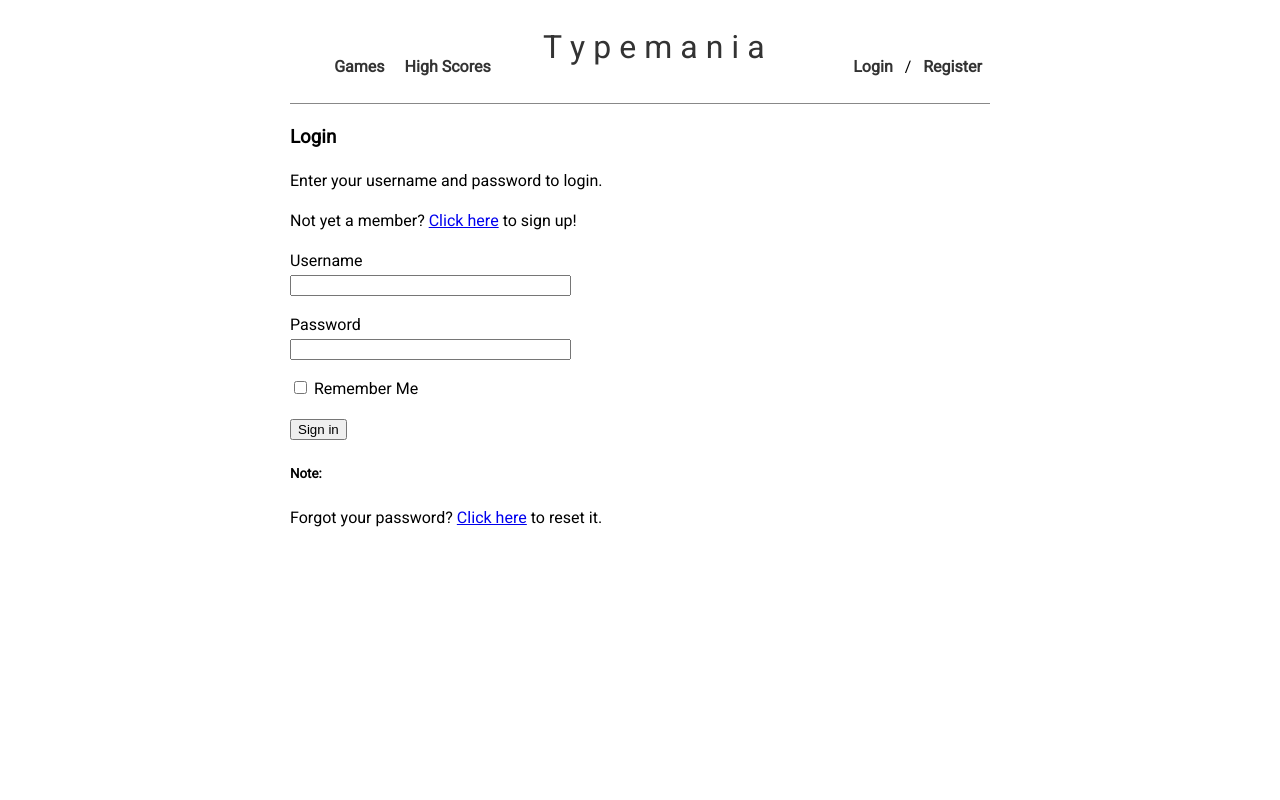
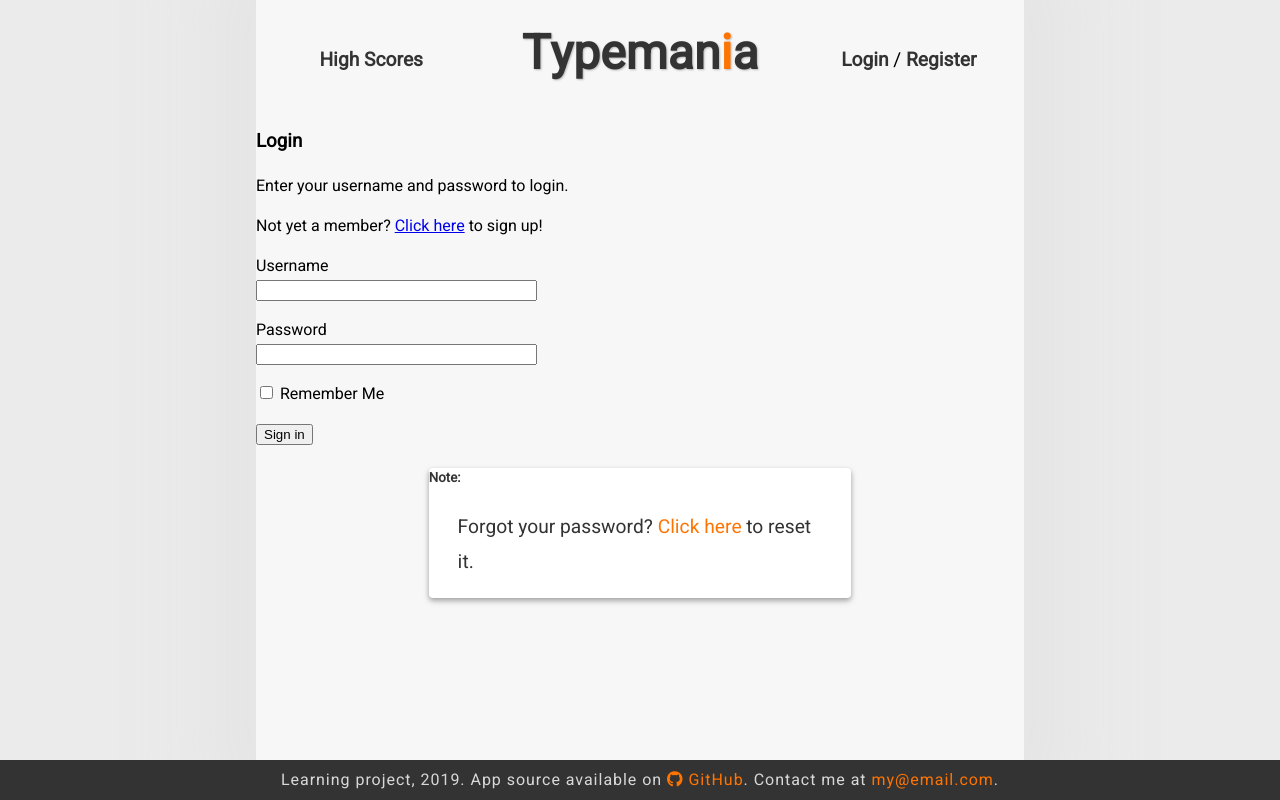
Before and after one commit to patrik-setterberg/type, a Flask app: a page that uses app/templates/base.html in a window 1280 px wide. Run offline with Flask 2, Linux system fonts and the light colour scheme; some libraries are stand-ins or nearby versions.

Commit message:
Add game logic, high scores

```diff
--- a/app/__init__.py
+++ b/app/__init__.py
@@ -45,5 +45,4 @@
     app.logger.setLevel(logging.INFO)
     app.logger.info('T Y P E - startup')
 
-
 from app import routes, models, errors
--- a/app/models.py
+++ b/app/models.py
@@ -13,6 +13,7 @@
     email = db.Column(db.String(120), index=True, unique=True)
     password_hash = db.Column(db.String(120))
     last_seen = db.Column(db.DateTime, default=datetime.utcnow)
+    high_score = db.Column(db.Integer, index=True, default=0)
 
     def __repr__(self):
         return '<User {}>'.format(self.username)
--- a/app/routes.py
+++ b/app/routes.py
@@ -11,16 +11,26 @@
 from werkzeug.urls import url_parse
 from werkzeug.security import generate_password_hash
 from app.email import send_password_reset_email
+from config import SECRET_HIGH_SCORE_KEY
+import json
 
 
 # Home
-@app.route('/')
-@app.route('/index')
+@app.route('/', methods=['GET'])
+@app.route('/index', methods=['GET'])
 def index():
     return render_template('index.html', title='Home')
 
 
-# Survive game
+# High score list
+@app.route('/high_scores', methods=['GET'])
+def high_scores():
+    scores = User.query.order_by(User.high_score.desc()).all()
+
+    return render_template('high_scores.html', title='High Scores', scores=scores)
+
+
+# Survive game ######## KANSKE TA BORT HELT OCH HÅLLET EN GÅNG FÖR ALLA????????
 @app.route('/survive')
 def survive():
     return render_template('survive.html', title='Survive: Type or die!')
@@ -163,18 +173,83 @@
     return render_template('reset_password.html', form=form)
 
 
+# Get username and score
+@app.route('/get_name_and_score', methods=['GET'])
+def get_name_and_score():
+    user_info = {}
+    if current_user.is_authenticated:
+        user_info['username'] = current_user.username
+        try:
+            user_info['high_score'] = current_user.high_score
+        except:
+            user_info['high_score'] = 0
+    else:
+        user_info['username'] = 'anonymous'
+        user_info['high_score'] = 0
+
+    return json.dumps(user_info)
+
+
+# Get best score achieved by any user
+@app.route('/get_high_score', methods=['GET'])
+def get_high_score():
+    score_dict = {}
+    try:
+        leader = User.query.order_by(User.high_score.desc()).first()
+        score_dict['high_score'] = leader.high_score
+    except:
+        score_dict['high_score'] = 0
+
+    return json.dumps(score_dict)
+
+
+@app.route('/get_high_score_key', methods=['GET'])
+@login_required
+def get_high_score_key():
+    """ Get secret high score key. """
+
+    secret = {'high_score_key': SECRET_HIGH_SCORE_KEY}
+    return json.dumps(secret)
+
+
+@app.route('/update_user_score/<high_score_cypher>/<score>', methods=['GET'])
+@login_required
+def update_user_score(high_score_cypher, score):
+    """ Update user score. To prevent users from being able to
+        update scores manually by simply visiting e.g.
+        /update_user_score/2000 a weak security measure was added.
+        Scores are multiplied by a static number stored in app.config
+        and verified in this route. Not secure but good enough for
+        current app. """
+    score = int(score)
+    deciphered = int(high_score_cypher) / SECRET_HIGH_SCORE_KEY
+
+    if deciphered == score:
+        current_user.high_score = score
+        db.session.commit()
+        # log successful score update?
+        return str(current_user.high_score)
+    else:
+        return 'failure'
+        # else?
+        # log failed attempted?
+        # return something?
+
+
 # test sentence generator, TEMPORARY
 @app.route('/sentence', methods=['GET', 'POST'])
 def sentence():
 
-    # generate_sentence returns a LIST of word OBJECTS
-    sentence_list = generate_sentence()
+    return render_template('sentence.html')
 
-    sentence = ''
-    for item in sentence_list:
-        sentence += item.word + ' '
 
-    return render_template('sentence.html', sentence=sentence)
+@app.route('/get_sent', methods=['GET'])
+def get_sent():
+    """ Get and return a sentence from sentence_generator.py """
+
+    sentence = generate_sentence()
+
+    return sentence
 
 
 # Manage word list
--- a/app/static/styles/style.css
+++ b/app/static/styles/style.css
@@ -1,15 +1,16 @@
 body {
     font-family: 'Heebo', 'Helvetica', sans-serif;
+    background-color:#EBEBEB;
+    margin: 0;
+    padding: 0;
 }
 
 header {
-    border-bottom: 1pt solid #888;
     text-align: center;
 }
 
 header ul.flash {
     list-style-type: none;
-    padding-bottom: 1em;
     display: inline-table;
 }
 
@@ -18,10 +19,23 @@
     display:inline;
 }
 
+.page-wrapper {
+    display: flex;
+    min-height: 100vh;
+    flex-direction: column;
+    margin:0;
+    overflow: hidden;
+}
+
 .container {
-    width: 50%;
-    min-width: 700px;
-    margin: auto;
+    background-color: #F7F7F7;
+    width: 60%;
+    flex: 1;
+    min-width: 500px; /*????*/
+    margin: 0 auto;
+    -webkit-box-shadow: 0px 0px 64px 42px rgba(224,224,224,0.5);
+    -moz-box-shadow: 0px 0px 64px 42px rgba(224,224,224,0.5);
+    box-shadow: 0px 0px 64px 42px rgba(224,224,224,0.5);
 }
 
 /* Navbar */
@@ -30,36 +44,24 @@
     flex-flow: row nowrap;
     align-items: flex-end;
     justify-content: space-between;
-    font-size: 1em;
+    font-size: 1.2em;
 }
 
 .navbar a {
     color: #333;
     text-decoration: none;
-    font-weight:600;
+    font-weight: 800;
     display: inline-block;
     margin: 0;
+    transition: color 0.2s;
 }
 
 .navbar a:hover {
-    color: black;
+    color: #FF7400;
 }
-
-.navbar a:after {
-    display:block;
-    content: '';
-    border-bottom: solid 0.5em darkorange;
-    transform: scaleX(0);
-    transition: transform 150ms ease-in-out;
-  }
-
-  .navbar a:hover:after { transform: scaleX(1); }
-  .navbar a.fromRight:after { transform-origin: 100% 50%; }
-  .navbar a.fromLeft:after{ transform-origin: 0% 50%; }
 
 .navbar ul {
     padding-left: 0;
-    width: 33.3%;
     list-style-type: none;
 }
 
@@ -69,23 +71,32 @@
 }
 
 .navbar ul.left {
-    width: 35%;
+    width: 30%;
+    padding-bottom: 0.8em;
 }
 
 .navbar ul.site-header {
-    width: 30%;
+    width: 40%;
     text-align: center;
-    letter-spacing: 0.5em;
 }
 
-.navbar ul.site-header a {
-    font-weight: normal;
-    font-size: 2em;
+.navbar ul.site-header a, .navbar ul.site-header a:visited {
+    color: #333;
+    font-size: 2.5em;
+    font-weight: bold;
+}
+
+.shadow {
+    text-shadow: 1px 1px 2px rgba(92, 92, 92, 0.4);
+  }
+
+.color-splash {
+    color: #FF7400;
 }
 
 .navbar ul.right {
-    width: 35%;
-    text-align: right;
+    width: 30%;
+    padding-bottom: 0.8em;
 }
 
 div.column-wrapper {
@@ -96,3 +107,115 @@
 div.column {
     width: 50%;
 }
+
+/* THE GAME */
+
+.game-time-left {
+    color: #333;
+    font-size: 2em;
+    text-align: center;
+}
+
+.game-sentence {
+    color: #333;
+    font-size: 3em;
+    text-align: center;
+}
+
+.game-next-sentence {
+    text-align: center;
+    position: relative;
+    top: -3em;
+    margin: 0 auto;
+}
+
+.game-next-sentence p {
+    color: #BFBFBF;
+    font-size: 1.8em;
+    margin-bottom: 0.5em;
+}
+
+.game-input {
+    display: block;
+    width: 70%;
+    margin:0 auto 2em auto;
+    padding: 0.15em;
+    font-size:2.5em;
+    color: #333;
+    box-shadow: 0 2px 4px rgba(0,0,0,0.16), 0 3px 6px rgba(0,0,0,0.23);
+    box-sizing: border-box;
+    -moz-box-sizing: border-box;
+    -webkit-box-sizing: border-box;
+}
+
+.game-input:hover {
+    box-shadow: 0 6px 14px rgba(0,0,0,0.25), 0 6px 6px rgba(0,0,0,0.22);
+    transition: all 0.2s cubic-bezier(.25,.8,.25,1);
+}
+
+.card {
+    background-color:white;
+    width: 55%;
+    display: block;
+    margin: 1em auto 4em auto;
+    color: #333;
+    border-radius: 4px;
+    box-shadow: 0 2px 4px rgba(0,0,0,0.16), 0 3px 6px rgba(0,0,0,0.23);
+    transition: all 0.2s cubic-bezier(.25,.8,.25,1);
+
+}
+
+.card:hover {
+    box-shadow: 0 6px 14px rgba(0,0,0,0.25), 0 6px 6px rgba(0,0,0,0.22);
+}
+
+.card p {
+    margin: 1em;
+    padding: 0 0.5em 1em 0.5em;
+    line-height: 1.8em;
+    font-size: 1.2em;
+}
+
+.card h3 {
+    font-weight: bold;
+    font-size: 1.4em;
+    letter-spacing: 0.1em;
+    margin: 1em;
+    padding: 1em 0.5em 0 0.2em;
+}
+
+.card a, .card a:visited {
+    color: #FF7400;
+    text-decoration: none;
+    transition: color 0.2s;
+}
+
+.card a:hover {
+    color:#333;
+}
+
+.footer {
+    box-sizing: border-box;
+    background-color: #333;
+    margin: 0;
+    padding: 0;
+}
+
+.footer p {
+    color: #D8D8D8;
+    font-size:1em;
+    padding: 0.5em;
+    margin: 0;
+    text-align: center;
+    letter-spacing: 0.06em;
+}
+
+.footer a, .footer a:visited {
+    color: #FF7400;
+    text-decoration: none;
+    transition: color 0.2s;
+}
+
+.footer a:hover {
+    color: #EBEBEB;
+}
--- a/app/templates/base.html
+++ b/app/templates/base.html
@@ -11,50 +11,43 @@
     </title>
 
     <!-- Font Awesome -->
-    <link rel="stylesheet" href="https://cdnjs.cloudflare.com/ajax/libs/font-awesome/4.7.0/css/font-awesome.min.css">
+    <link rel="stylesheet" href="https://use.fontawesome.com/releases/v5.6.3/css/all.css" integrity="sha384-UHRtZLI+pbxtHCWp1t77Bi1L4ZtiqrqD80Kn4Z8NTSRyMA2Fd33n5dQ8lWUE00s/" crossorigin="anonymous">
     <!-- statics -->
     <link rel="stylesheet" href="{{ url_for('static', filename='styles/style.css') }}">
-
     <!-- Google fonts -->
     <link href="https://fonts.googleapis.com/css?family=Heebo" rel="stylesheet">
+    <!-- jQuery -->
+    <script src="https://ajax.googleapis.com/ajax/libs/jquery/3.3.1/jquery.min.js"></script>
 </head>
 <body>
+<div class="page-wrapper">
     <div class="container">
         <header>
             {# NAVIGATION #}
             <nav class="navbar">
                 <ul class="left">
                     <li>
-                        <a class="fromLeft" href="#">Games</a>
-                    </li>
-                    <li>
-                        <a class="fromLeft" href="#">High Scores</a>
+                        <a href="{{ url_for('high_scores') }}">High Scores</a>
                     </li>
                 </ul>
                 <ul class="site-header">
                     <li>
-                        <a class="fromLeft" href="{{ url_for('index') }}">Typemania</a>
+                        <a class="shadow" href="{{ url_for('index') }}">Typeman<span class="color-splash">i</span>a</a>
                     </li>
                 </ul>
                 <ul class="right">
-                {% if current_user.is_authenticated %}
-                    {% if current_user.username == 'admin' %}
                     <li>
-                        <a class="fromLeft" href="#">Admin</a>
+                    {% if current_user.is_authenticated %}
+                        <a href="{{ url_for('user', username=current_user.username) }}"><i class="fas fa-user"></i> {{ current_user.username }}</a>
+                        |
+                        <a href="{{ url_for('logout') }}">Logout</a>
+
+                    {% else %}
+                        <a style="padding-right:0;" href="{{ url_for('login') }}">Login</a>
+                        /
+                        <a href="{{ url_for('register') }}">Register</a>
+                    {% endif %}
                     </li>
-                    {% endif %}
-                    <li>
-                        <a class="fromLeft" href="{{ url_for('logout') }}">Logout</a>
-                    </li>
-                {% else %}
-                    <li>
-                        <a class="fromLeft" href="{{ url_for('login') }}">Login</a>
-                    </li>
-                    <li style="padding:0;">/</li>
-                    <li>
-                        <a class="fromLeft" href="{{ url_for('register') }}">Register</a>
-                    </li>
-                {% endif %}
                 </ul>
             </nav>
             {% with messages = get_flashed_messages() %}
@@ -67,13 +60,14 @@
                 {% endif %}
             {% endwith %}
         </header>
+        {# page content goes in here #}
+        {% block content %}{% endblock %}
+        </div>
+
+    <div class="footer">
+        <p>Learning project, 2019. App source available on <a href="https://github.com/patrik-setterberg/type"><i class="fab fa-github"></i> GitHub</a>. Contact me at <a href="mailto:min@mail.com">my@email.com</a>.</p>
     </div>
-
-
-    {# page content goes in here #}
-    <div class="container">
-        {% block content %}{% endblock %}
-    </div>
-
+</div>
+</div>
 </body>
 </html>
--- a/app/templates/manage_words.html
+++ b/app/templates/manage_words.html
@@ -179,9 +179,6 @@
                     <p>{{ special_form.submit_spec() }}</p>
                 </form>
             </div>
-
-
-
             <br>
             <h4>Manage words</h4>
             <table>
--- a/app/templates/survive.html
+++ b/app/templates/survive.html
@@ -34,4 +34,5 @@
         </div>
     </div>
     <script src="{{ url_for('static', filename='js/survive.js') }}"></script>
+
 {% endblock %}
--- a/config.py
+++ b/config.py
@@ -15,3 +15,6 @@
     MAIL_USERNAME = os.environ.get('MAIL_USERNAME')
     MAIL_PASSWORD = os.environ.get('MAIL_PASSWORD')
     ADMINS = ['min@email.se']
+
+# Secret high score key
+SECRET_HIGH_SCORE_KEY = 4738
```
Also changed, not shown: app/sentence_generator.py (+6 -2 lines), app/static/js/game.js (added, +195 -0 lines), app/templates/high_scores.html (added, +14 -0 lines), app/templates/index.html (+11 -9 lines), app/templates/sentence.html (+11 -1 lines), migrations/versions/2aa0f7445f22_users_high_score.py (added, +30 -0 lines).
